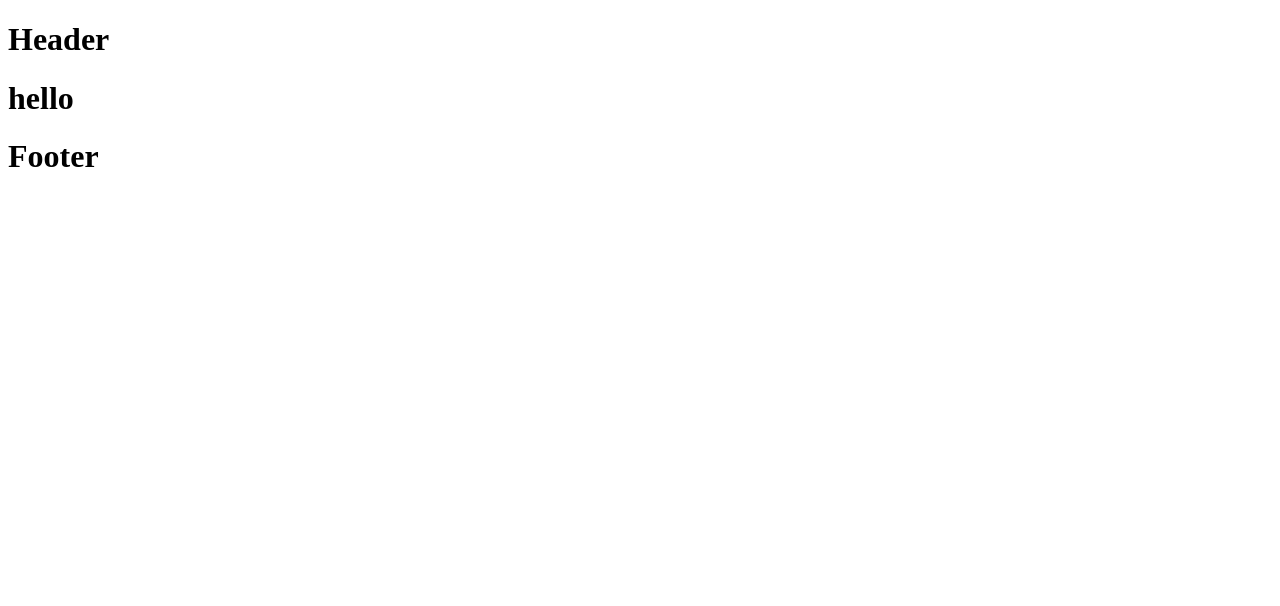
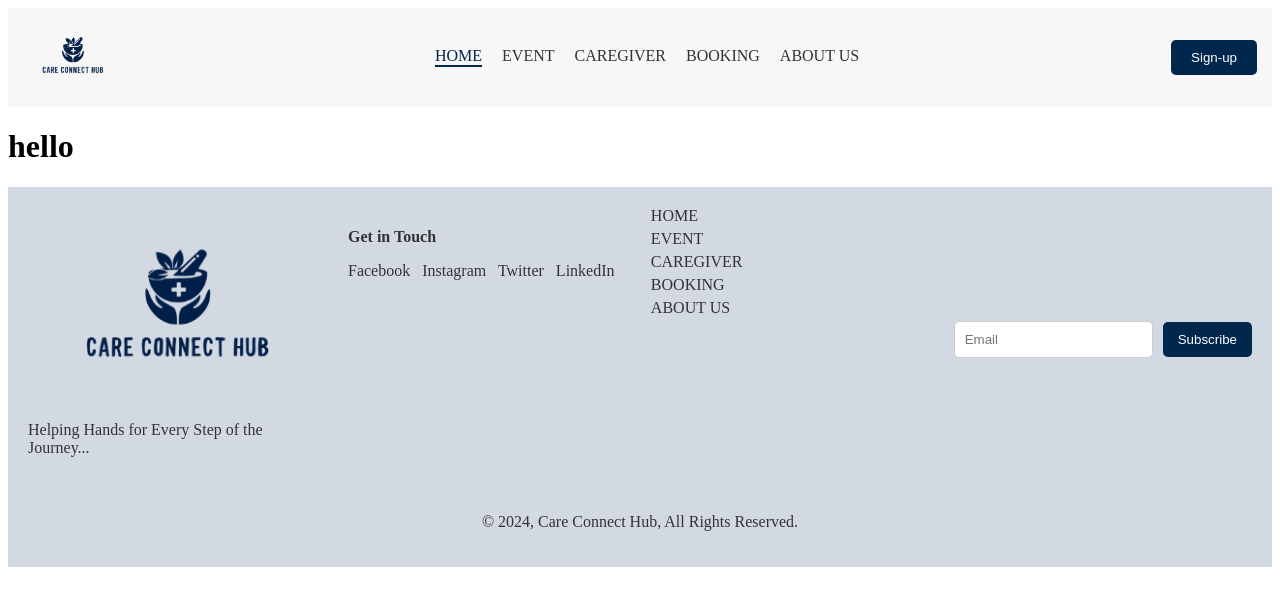
Before and after one commit to scetat/CareConnectHub, a React (Create React App) app in the folder frontend/: page / in a window 1280 px wide. Shown: the top 606 px of the page. Built offline with nearby package versions, Linux system fonts and the light colour scheme.

Commit message:
Header Footer1

```diff
--- a/frontend/src/components/Footer/index.js
+++ b/frontend/src/components/Footer/index.js
@@ -3,8 +3,29 @@ import '../../css/style.css';
 
 const Footer = () => {
   return (
-    <> <h1>Footer</h1>  </>
-  )
+    <footer className="footer">
+      <div className="footer__logo">
+        <img src="/logo.png" alt="Care Connect Hub" />
+        <p className="footer__text">Helping Hands for Every Step of the Journey...</p>
+      </div>
+      <div className="footer__social">
+        <h4>Get in Touch</h4>
+        <p>Facebook &nbsp; Instagram &nbsp; Twitter &nbsp; LinkedIn</p>
+      </div>
+      <div className="footer__nav">
+        <a href="/home" className="footer__link">HOME</a>
+        <a href="/events" className="footer__link">EVENT</a>
+        <a href="/caregiver" className="footer__link">CAREGIVER</a>
+        <a href="/booking" className="footer__link">BOOKING</a>
+        <a href="/about" className="footer__link">ABOUT US</a>
+      </div>
+      <div className="footer__subscribe">
+        <input type="email" placeholder="Email" className="footer__input" />
+        <button className="footer__button">Subscribe</button>
+      </div>
+      <p className="footer__copy">© 2024, Care Connect Hub, All Rights Reserved.</p>
+    </footer>
+  );
 };
 
 export default Footer;
--- a/frontend/src/components/Header/index.js
+++ b/frontend/src/components/Header/index.js
@@ -4,7 +4,19 @@ import '../../css/style.css';
 
 const Header = () => {
   return (
-  <> <h1>Header</h1> </>
+    <header className="header">
+      <div className="header__logo">
+        <img src="/logo.png" alt="Care Connect Hub" />
+      </div>
+      <nav className="header__nav">
+        <a href="/home" className="header__link header__link--active">HOME</a>
+        <a href="/events" className="header__link">EVENT</a>
+        <a href="/caregiver" className="header__link">CAREGIVER</a>
+        <a href="/booking" className="header__link">BOOKING</a>
+        <a href="/about" className="header__link">ABOUT US</a>
+      </nav>
+      <button className="header__signup">Sign-up</button>
+    </header>
   );
 };
 
--- a/frontend/src/css/style.css
+++ b/frontend/src/css/style.css
@@ -0,0 +1,95 @@
+/* styles.css */
+
+/* Header Styles */
+.header {
+    display: flex;
+    justify-content: space-between;
+    align-items: center;
+    background-color: #f7f7f7;
+    padding: 15px;
+  }
+
+  .header__logo img {
+    width: 100px;
+  }
+
+  .header__nav {
+    display: flex;
+    gap: 20px;
+  }
+
+  .header__link {
+    text-decoration: none;
+    color: #333;
+    font-size: 16px;
+  }
+
+  .header__link--active {
+    color: #00274D;
+    border-bottom: 2px solid #00274D;
+  }
+
+  .header__signup {
+    background-color: #00274D;
+    color: white;
+    padding: 10px 20px;
+    border: none;
+    cursor: pointer;
+    border-radius: 5px;
+  }
+
+  /* Footer Styles */
+  .footer {
+    display: grid;
+    grid-template-columns: repeat(4, 1fr);
+    gap: 20px;
+    background-color: #d2d9e3;
+    padding: 20px;
+    color: #333;
+  }
+
+  .footer__logo img {
+    width: 300px;
+  }
+
+  .footer__social h4 {
+    margin-bottom: 10px;
+  }
+
+  .footer__nav {
+    display: flex;
+    flex-direction: column;
+  }
+
+  .footer__link {
+    text-decoration: none;
+    color: #333;
+    margin-bottom: 5px;
+  }
+
+  .footer__subscribe {
+    display: flex;
+    align-items: center;
+  }
+
+  .footer__input {
+    padding: 10px;
+    border: 1px solid #ccc;
+    border-radius: 5px;
+    margin-right: 10px;
+  }
+
+  .footer__button {
+    background-color: #00274D;
+    color: white;
+    padding: 10px 15px;
+    border: none;
+    border-radius: 5px;
+    cursor: pointer;
+  }
+
+  .footer__copy {
+    grid-column: 1 / -1;
+    text-align: center;
+    margin-top: 20px;
+  }
```
